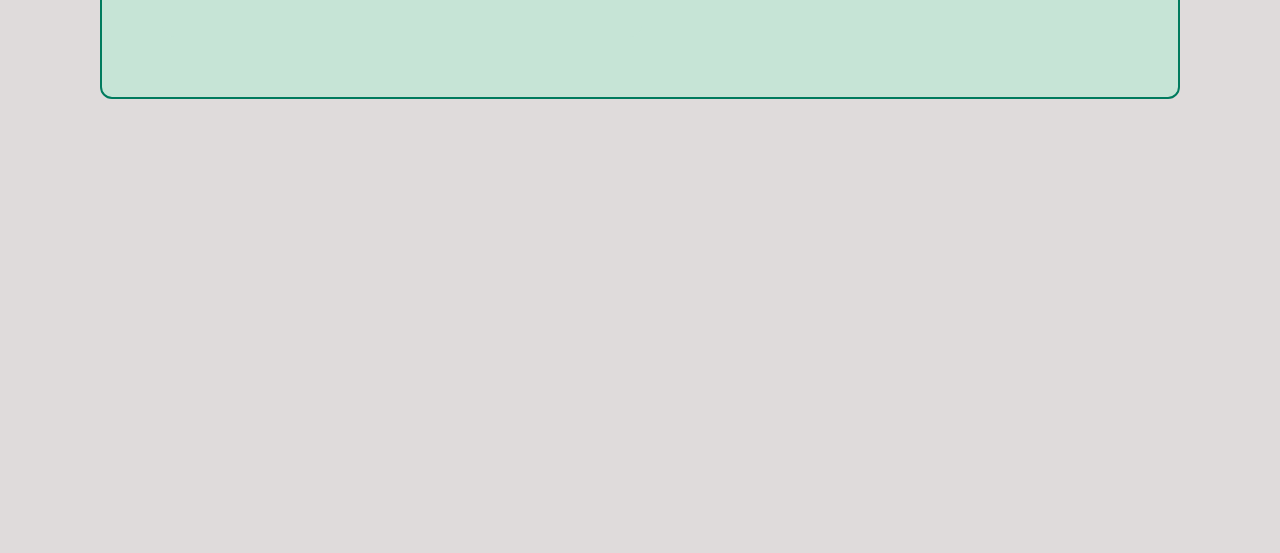
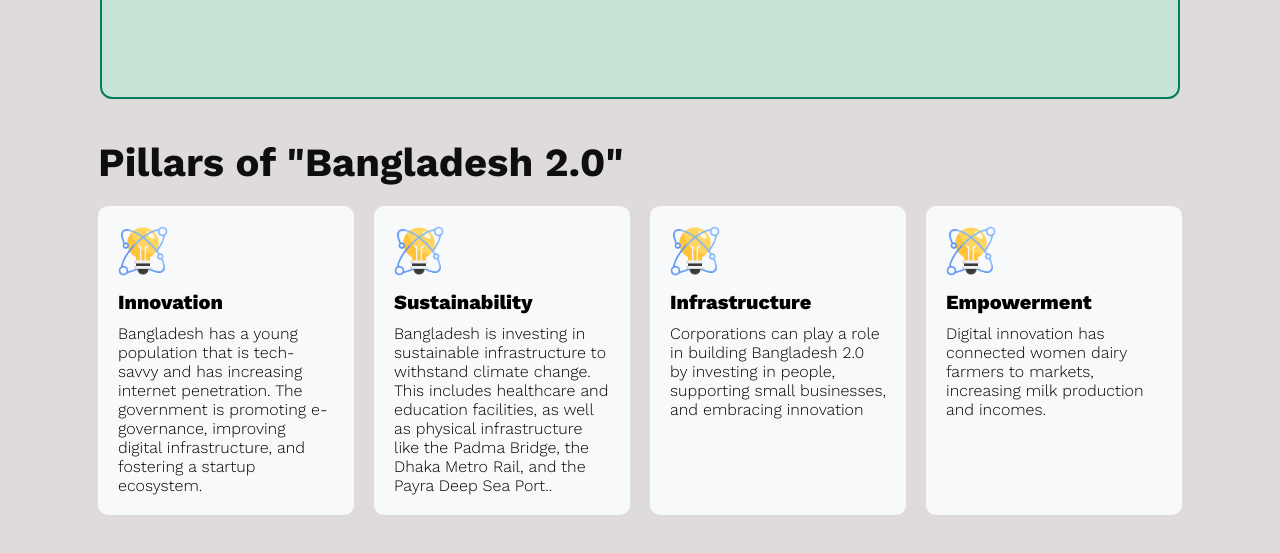
Before and after one commit to kawsarprogramming/assignment-1, a plain HTML site: page index.html in a window 1280 px wide. Shown: the part 677-1230 px from the top of the page. Before the commit the page ends 800 px from the top, so only its background shows below. Drawn offline with nearby package versions, Linux system fonts and the light colour scheme.

Commit message:
second features updated

```diff
--- a/Styles/style.css
+++ b/Styles/style.css
@@ -91,3 +91,57 @@ header .primary-btn:hover {
     background-color:#C6E4D6 ;
     border-radius: 12px;
   }
+
+  /* <!-- Pillars of Bangladesh --> */
+/* Features Section styles */
+.second-features {
+  padding: 40px;
+  text-align: left;
+  margin-left: 58px;
+  margin-right: 58px;
+}
+/* card image styles */
+.second-features h2 {
+  text-align: left;
+  margin-bottom: 20px;
+  font-size: 40px;
+  font-weight: bold;
+  color: #0E0E0E;
+  padding bottom: 20px;
+}
+.second-features .second-features-img {
+  display: flex;
+  justify-content: space-between;
+  text-align: left;
+  gap: 20px;
+}
+
+.second-features .image {
+  flex: 1;
+  padding: 20px;
+  background-color: #f8f9fa;
+  border-radius: 10px;
+  text-align: left;
+}
+
+.second-features .image img {
+  width: 50px;
+  margin-bottom: 10px;
+  background-color: #f8f9fa;
+}
+.second-features  .image .text-heading{
+  background-color: #f8f9fa;
+  padding-bottom: 10px;
+  font-size: 20px;
+  font-weight: 800;
+  text-align: left;
+}
+
+.second-features  .image .text-content{
+  background-color: #f8f9fa;
+  /* padding-bottom: 10px; */
+  text-align: left;
+  font-size: 16px;
+  font-weight: 300;
+
+}
--- a/index.html
+++ b/index.html
@@ -25,8 +25,33 @@
         <div class="main-image">
            <img src="assets/hero.png" alt="Monument-images">
         </div>
-
      </section>
+     <!-- Pillars of Bangladesh -->
+     <section class="second-features">
+        <h2>Pillars of "Bangladesh 2.0"</h2>
+        <div class="second-features-img">
+          <div class="image">
+            <img src="assets/card-icon.png" alt="Innovation">
+            <h3 class="text-heading">Innovation</h3>
+            <p class="text-content">Bangladesh has a young population that is tech-savvy and has increasing internet penetration. The government is promoting e-governance, improving digital infrastructure, and fostering a startup ecosystem.</p>
+          </div>
+          <div class="image">
+            <img src="assets/card-icon.png" alt="Sustainability">
+            <h3 class="text-heading">Sustainability</h3>
+            <p class="text-content">Bangladesh is investing in sustainable infrastructure to withstand climate change. This includes healthcare and education facilities, as well as physical infrastructure like the Padma Bridge, the Dhaka Metro Rail, and the Payra Deep Sea Port..</p>
+          </div>
+          <div class="image">
+            <img src="assets/card-icon.png" alt="Infrastructure">
+            <h3 class="text-heading">Infrastructure</h3>
+            <p class="text-content">Corporations can play a role in building Bangladesh 2.0 by investing in people, supporting small businesses, and embracing innovation</p>
+          </div>
+          <div class="image">
+            <img src="assets/card-icon.png" alt="Infrastructure">
+            <h3 class="text-heading">Empowerment</h3>
+            <p class="text-content">Digital innovation has connected women dairy farmers to markets, increasing milk production and incomes.</p>
+          </div>
+        </div>
+      </section>
     <main>
 
     </main>
```
